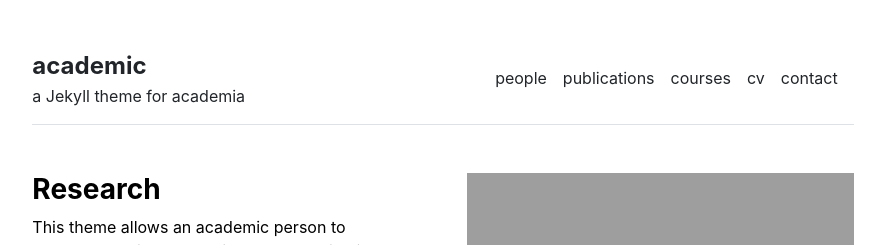
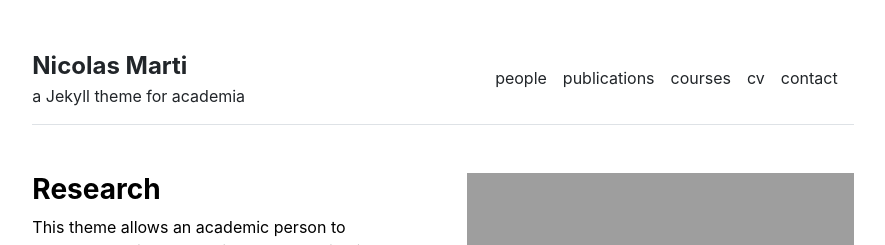
Before and after one commit to nicolas-marti/nicolas-marti.github.io, a Jekyll site: the page built from index.md, in a window 1280 px wide. Shown: the top 245 px of the page, without its empty margins (197-1082 px from the left). Built offline with Jekyll 4.4.1, drawn with Linux system fonts in a browser that asks for light colours.

Commit message:
Update _config.yml

```diff
--- a/_config.yml
+++ b/_config.yml
@@ -1,4 +1,4 @@
 url: "" # the base hostname & protocol for your site, e.g. http://example.com
 baseurl: "" # the subpath of your site, e.g. /blog
-title: "academic" # the name of your site, e.g. ACME Corp.
+title: "Nicolas Marti" # the name of your site, e.g. ACME Corp.
 description: "a Jekyll theme for academia"
```
